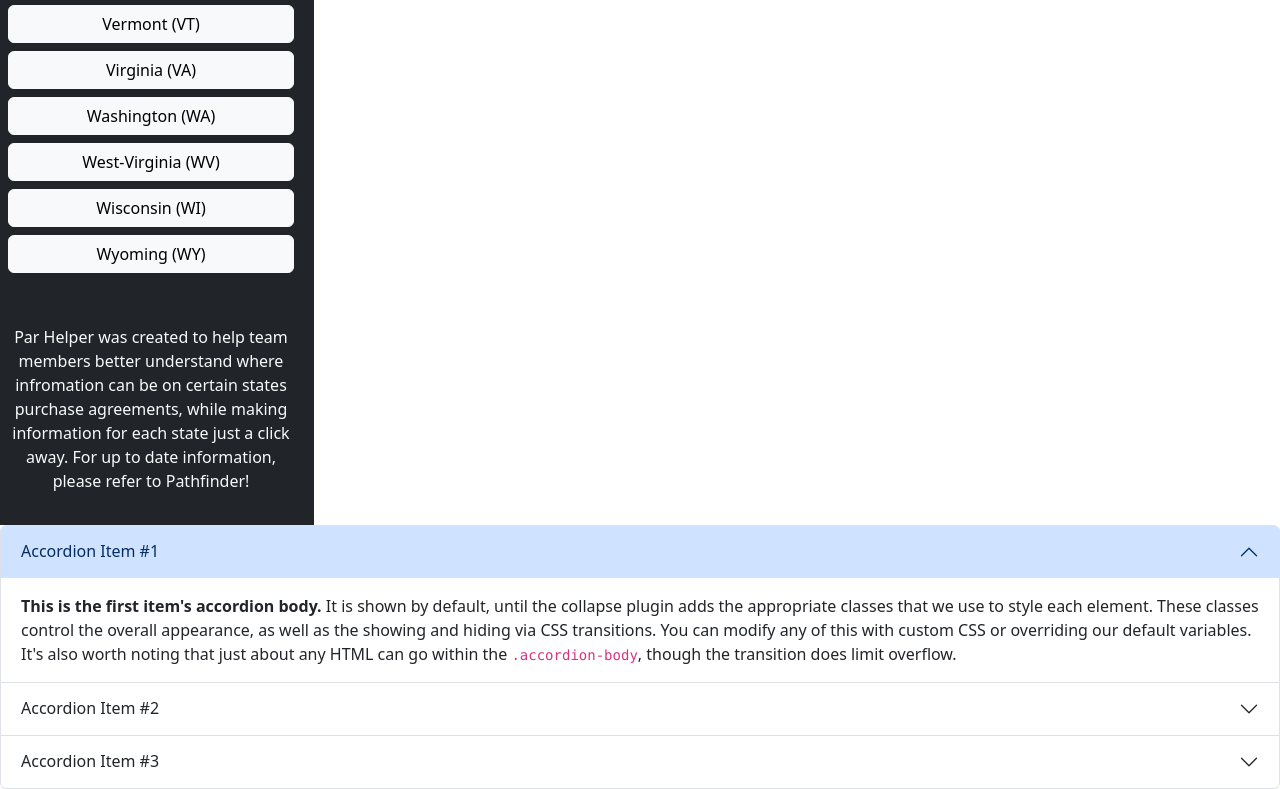
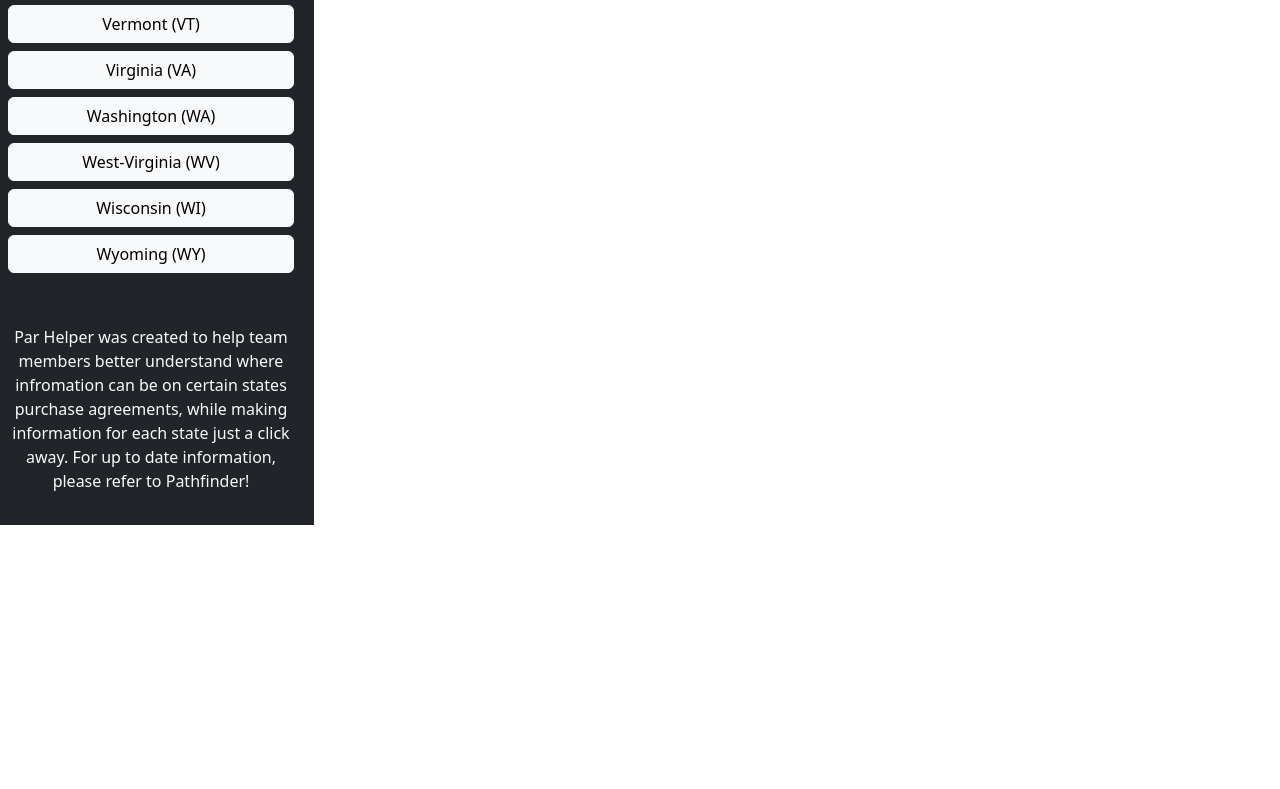
Before and after one commit to pizzo1jr/par-helper-2.0, a plain HTML site: page index.html in a window 1280 px wide. Shown: the part 2127-2916 px from the top of the page. After the commit the page ends 2652 px from the top, so only its background shows below. Drawn offline with nearby package versions, Linux system fonts and the light colour scheme.

Commit message:
remove accordian

```diff
--- a/index.html
+++ b/index.html
@@ -95,46 +95,6 @@
                 </div>
             </div>
         </main>
-        <body>
-            <div class="accordion" id="accordionExample">
-                <div class="accordion-item">
-                  <h2 class="accordion-header" id="headingOne">
-                    <button class="accordion-button" type="button" data-bs-toggle="collapse" data-bs-target="#collapseOne" aria-expanded="true" aria-controls="collapseOne">
-                      Accordion Item #1
-                    </button>
-                  </h2>
-                  <div id="collapseOne" class="accordion-collapse collapse show" aria-labelledby="headingOne" data-bs-parent="#accordionExample">
-                    <div class="accordion-body">
-                      <strong>This is the first item's accordion body.</strong> It is shown by default, until the collapse plugin adds the appropriate classes that we use to style each element. These classes control the overall appearance, as well as the showing and hiding via CSS transitions. You can modify any of this with custom CSS or overriding our default variables. It's also worth noting that just about any HTML can go within the <code>.accordion-body</code>, though the transition does limit overflow.
-                    </div>
-                  </div>
-                </div>
-                <div class="accordion-item">
-                  <h2 class="accordion-header" id="headingTwo">
-                    <button class="accordion-button collapsed" type="button" data-bs-toggle="collapse" data-bs-target="#collapseTwo" aria-expanded="false" aria-controls="collapseTwo">
-                      Accordion Item #2
-                    </button>
-                  </h2>
-                  <div id="collapseTwo" class="accordion-collapse collapse" aria-labelledby="headingTwo" data-bs-parent="#accordionExample">
-                    <div class="accordion-body">
-                      <strong>This is the second item's accordion body.</strong> It is hidden by default, until the collapse plugin adds the appropriate classes that we use to style each element. These classes control the overall appearance, as well as the showing and hiding via CSS transitions. You can modify any of this with custom CSS or overriding our default variables. It's also worth noting that just about any HTML can go within the <code>.accordion-body</code>, though the transition does limit overflow.
-                    </div>
-                  </div>
-                </div>
-                <div class="accordion-item">
-                  <h2 class="accordion-header" id="headingThree">
-                    <button class="accordion-button collapsed" type="button" data-bs-toggle="collapse" data-bs-target="#collapseThree" aria-expanded="false" aria-controls="collapseThree">
-                      Accordion Item #3
-                    </button>
-                  </h2>
-                  <div id="collapseThree" class="accordion-collapse collapse" aria-labelledby="headingThree" data-bs-parent="#accordionExample">
-                    <div class="accordion-body">
-                      <strong>This is the third item's accordion body.</strong> It is hidden by default, until the collapse plugin adds the appropriate classes that we use to style each element. These classes control the overall appearance, as well as the showing and hiding via CSS transitions. You can modify any of this with custom CSS or overriding our default variables. It's also worth noting that just about any HTML can go within the <code>.accordion-body</code>, though the transition does limit overflow.
-                    </div>
-                  </div>
-                </div>
-              </div>
-        </body>
 
     </div>
 </body>
```
